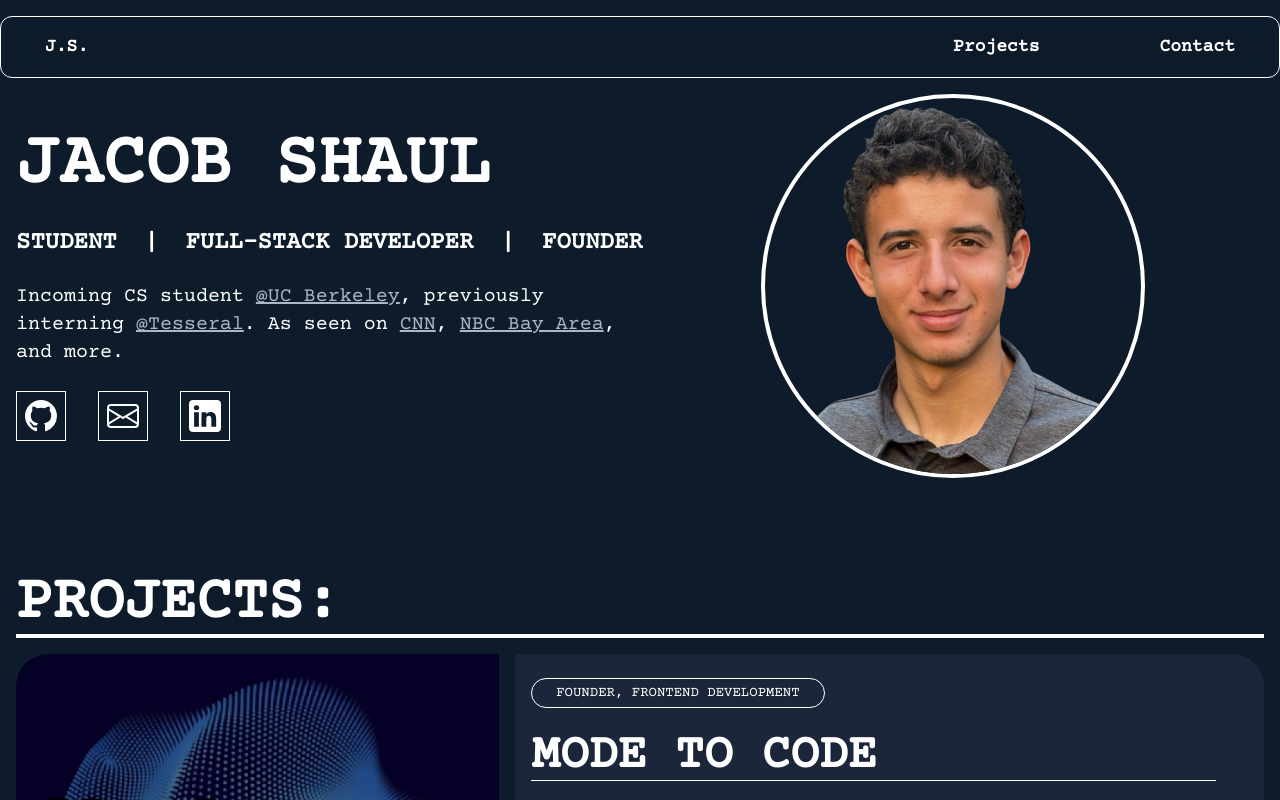
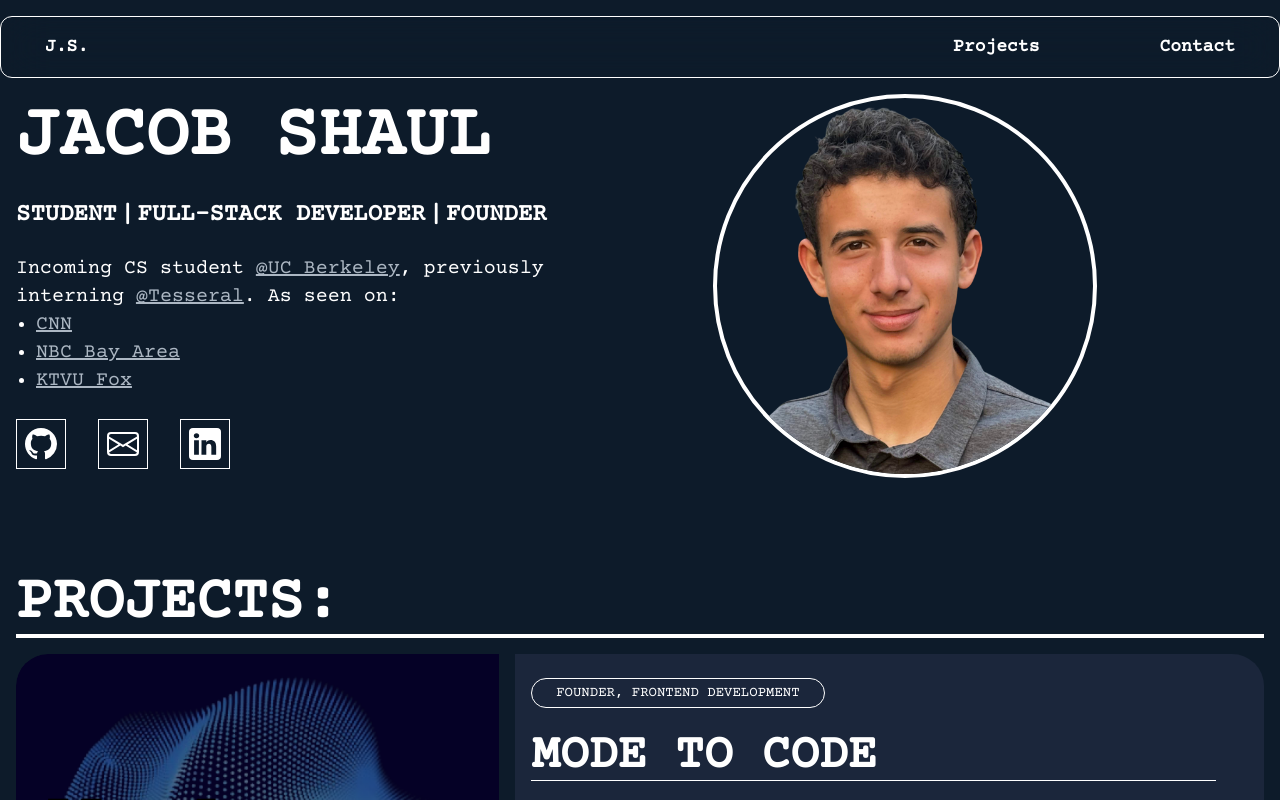
Before and after one commit to jacob-s-codes/portfolio, a Next.js app: page / in a window 1280 px wide. Shown: the top 800 px of the page. Built offline with nearby package versions, Linux system fonts and the light colour scheme.

Commit message:
updated links

```diff
--- a/src/app/HomeClient.tsx
+++ b/src/app/HomeClient.tsx
@@ -16,7 +16,13 @@ const HomeClient = () => {
             <h2>|</h2>
             <h2>Founder</h2>
           </div>
-          <h3 className="lg:text-xl text-base">Incoming CS student <a href="https://www.berkeley.edu/" target="_blank" className="text-paleslate underline hover:text-white"><NoStyleCryptotext text={'@UC Berkeley'}/></a>, previously interning <a href="https://tesseral.com/" target="_blank" className="text-paleslate hover:text-white underline"><NoStyleCryptotext text={'@Tesseral'}/></a>. As seen on <a href="https://www.cnn.com/2025/09/27/tech/sillicon-valley-seniors-ai-course" target="_blank" className="text-paleslate underline hover:text-white"><NoStyleCryptotext text={'CNN'}/></a>, <a href="https://www.nbcbayarea.com/video/news/local/sf-teen-is-helping-other-students-learn-computer-coding/3953420/" target='_blank' className="text-paleslate hover:text-white underline"><NoStyleCryptotext text={'NBC Bay Area'}/></a>, and more.</h3>
+          <h3 className="lg:text-xl text-base">Incoming CS student <a href="https://www.berkeley.edu/" target="_blank" className="text-paleslate underline hover:text-white"><NoStyleCryptotext text={'@UC Berkeley'}/></a>, previously interning <a href="https://tesseral.com/" target="_blank" className="text-paleslate hover:text-white underline"><NoStyleCryptotext text={'@Tesseral'}/></a>. As seen on:
+          <ul className='list-disc pl-5'>
+            <li><a href="https://www.cnn.com/2025/09/27/tech/sillicon-valley-seniors-ai-course" target="_blank" className="text-paleslate underline hover:text-white"><NoStyleCryptotext text={'CNN'}/></a></li>
+            <li><a href="https://www.nbcbayarea.com/video/news/local/sf-teen-is-helping-other-students-learn-computer-coding/3953420/" target='_blank' className="text-paleslate hover:text-white underline"><NoStyleCryptotext text={'NBC Bay Area'}/></a></li>
+            <li><a href="https://www.ktvu.com/news/teen-teaching-ai-free-grows-program-international-movement" target='_blank' className="text-paleslate hover:text-white underline"><NoStyleCryptotext text={'KTVU Fox'}/></a></li>
+          </ul>
+          </h3>
           <div className="flex items-center lg:gap-8 gap-6">
             <a href="https://github.com/jacob-s-codes" target="_blank" className="hover:text-black border border-white hover:rounded-r-xl p-2 hover:bg-white duration-200">
               <svg xmlns="http://www.w3.org/2000/svg" fill="currentColor" className="bi bi-github lg:w-8 w-6 h-auto" viewBox="0 0 16 16">
```
